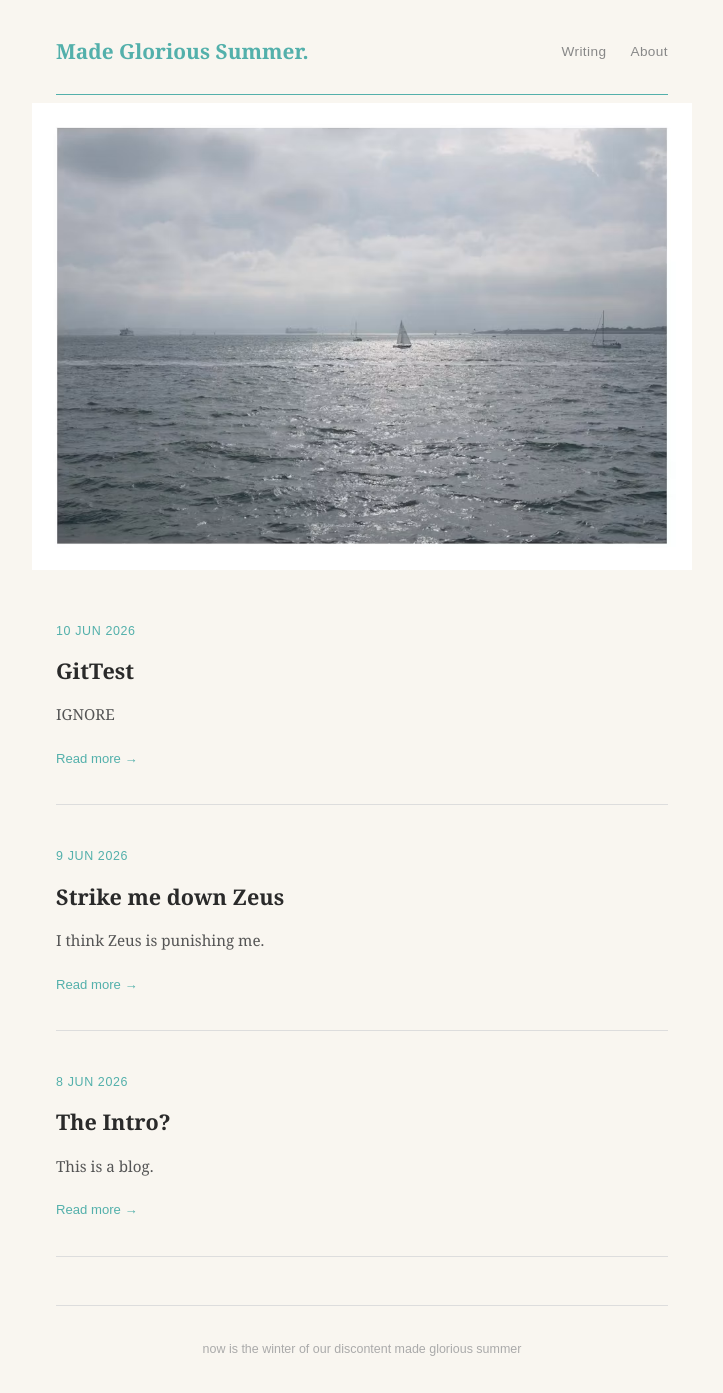
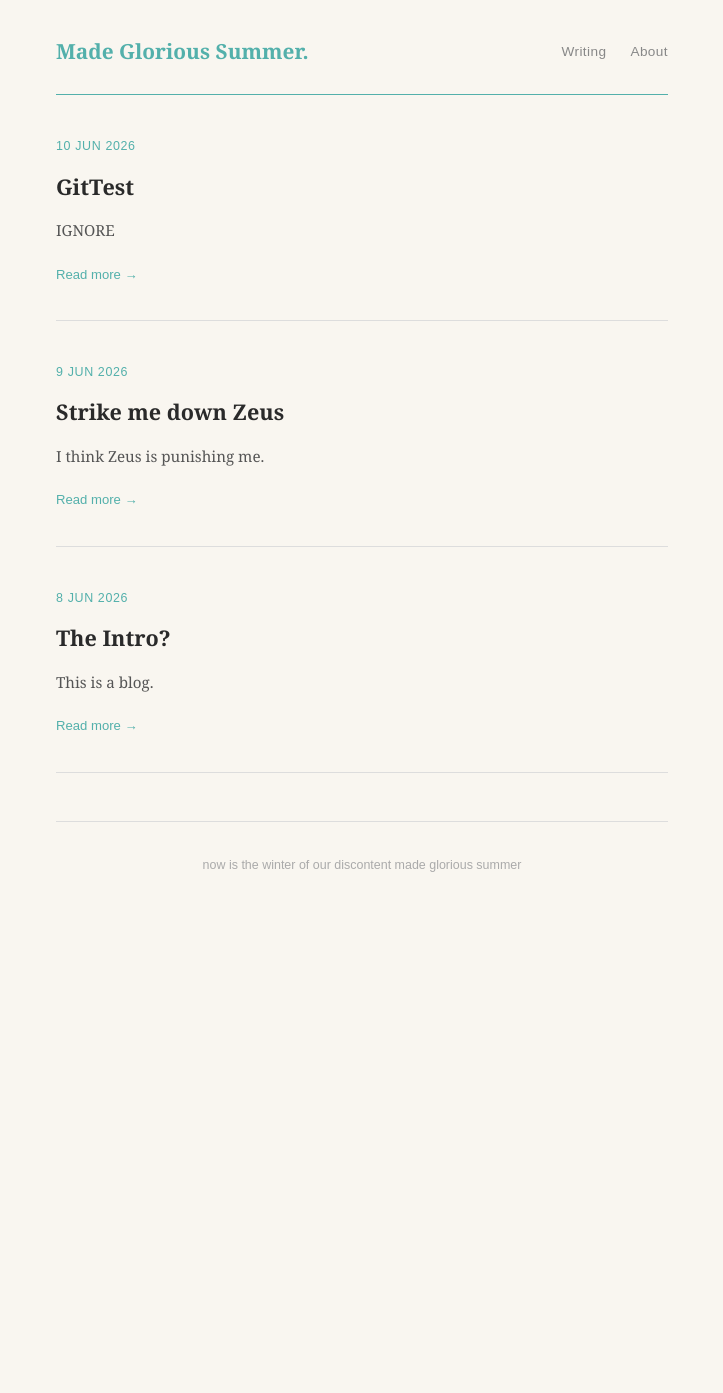
Before and after one commit to rober45627/rober45627.github.io, a Jekyll site: the page built from index.html, in a window 1280 px wide. Shown: the whole page, without its empty margins (278-1001 px from the left). Built offline with Jekyll 4.4.1, drawn with Linux system fonts in a browser that asks for light colours; after the commit the page ends 909 px from its top, so only the background shows below that.

```diff
--- a/_layouts/home.html
+++ b/_layouts/home.html
@@ -1,14 +1,11 @@
 ---
 layout: default
 ---
-<div style="margin: -2rem -1.5rem 2.5rem;">
-  <img src="/assets/images/MGS.jpg" alt="" style="width: 100%; height: 100%; object-fit: cover;">
-</div>
 <div class="post-list">
   {% for post in site.posts %}
   <div class="post-item">
-    <p class="post-date">{{ post.date | date: "%e %b %Y" }}</p>
-    <a class="post-title" href="{{ post.url }}">{{ post.title }}</a>
+    <p class="post-date" style="view-transition-name: date-{{ forloop.index }}">{{ post.date | date: "%e %b %Y" }}</p>
+    <a class="post-title" href="{{ post.url }}" style="view-transition-name: title-{{ forloop.index }}">{{ post.title }}</a>
     <p class="post-excerpt">{{ post.excerpt | strip_html | truncatewords: 40 }}</p>
     <a class="read-more" href="{{ post.url }}">Read more →</a>
   </div>
--- a/assets/style.css
+++ b/assets/style.css
@@ -105,3 +105,19 @@ footer {
   border-top: 0.5px solid #ddd;
   margin-top: 3rem;
 }
+
+.post-item {
+  cursor: pointer;
+}
+
+@view-transition {
+  navigation: auto;
+}
+
+.post-title {
+  view-transition-name: post-title;
+}
+
+.post-date {
+  view-transition-name: post-date;
+}
```
Also changed, not shown: _layouts/post.html (+9 -7 lines), _layouts/default.html (line endings or trailing spaces).
